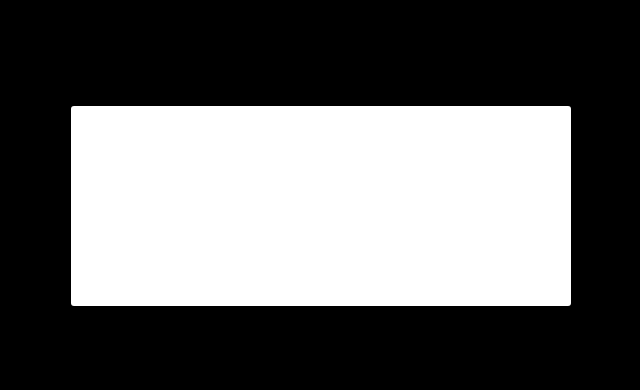
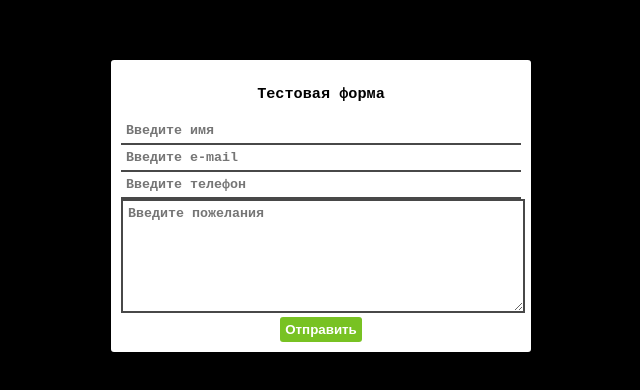
Before and after one commit to YourunB/custom-validation-form, a website built with webpack: page dist/index.html in a window 1280 px wide. Shown: the part 194-584 px from the top of the page, without its empty margins (319-959 px from the left). Built offline with nearby package versions, Linux system fonts and the light colour scheme.

Commit message:
feat: add elements to form

```diff
--- a/src/ui/form.js
+++ b/src/ui/form.js
@@ -1,2 +1,29 @@
 export const form = document.createElement('form');
 form.className = 'form form_hide';
+
+const formTitle = document.createElement('h3');
+formTitle.textContent = 'Тестовая форма';
+
+const inputName = document.createElement('input');
+inputName.type = 'text';
+inputName.minLength = 3;
+inputName.placeholder = 'Введите имя';
+inputName.required = true;
+
+const inputMail = document.createElement('input');
+inputMail.type = 'mail';
+inputMail.placeholder = 'Введите e-mail';
+inputMail.required = true;
+
+const inputPhone = document.createElement('input');
+inputPhone.type = 'text';
+inputPhone.placeholder = 'Введите телефон';
+inputPhone.required = true;
+
+const areaMsg = document.createElement('textarea');
+areaMsg.placeholder = 'Введите пожелания';
+
+const btnSubmit = document.createElement('button');
+btnSubmit.textContent = 'Отправить'
+
+form.append(formTitle, inputName, inputMail, inputPhone, areaMsg, btnSubmit)
--- a/styles/style.sass
+++ b/styles/style.sass
@@ -1,9 +1,12 @@
 $dark: #000000
-$ligth: #ffffff
+$dark-middle: #484848
+$light: #ffffff
+$submit: #78c223
 
 body
   padding: 0
   margin: 0
+  font-family: monospace
 
 .container
   min-height: 100vh
@@ -15,14 +18,46 @@ body
 
 .form
   border-radius: 3px
+  padding: 10px
   min-height: 200px
-  max-width: 500px
+  max-width: 400px
   width: 100%
-  background: $ligth
+  background: $light
   overflow-y: auto
   opacity: 1
   transition: transform 1s
 
+.form h3
+  text-align: center
+
+.form input,
+.form textarea
+  width: calc( 100% - 10px )
+  border: solid 2px $dark-middle
+  font-family: monospace
+  padding: 5px
+  outline: none
+  font-weight: 700
+
+.form input
+  border: none
+  border-bottom: solid 2px $dark-middle
+
+.form textarea
+  height: 100px
+  overflow-y: auto
+
+.form button
+  display: block
+  outline: none
+  margin: auto
+  border: none
+  padding: 5px
+  color: $light
+  font-weight: 700
+  border-radius: 3px
+  background-color: $submit
+
 .form_hide
   opacity: 0
   transform: translateX(-500%)
```
